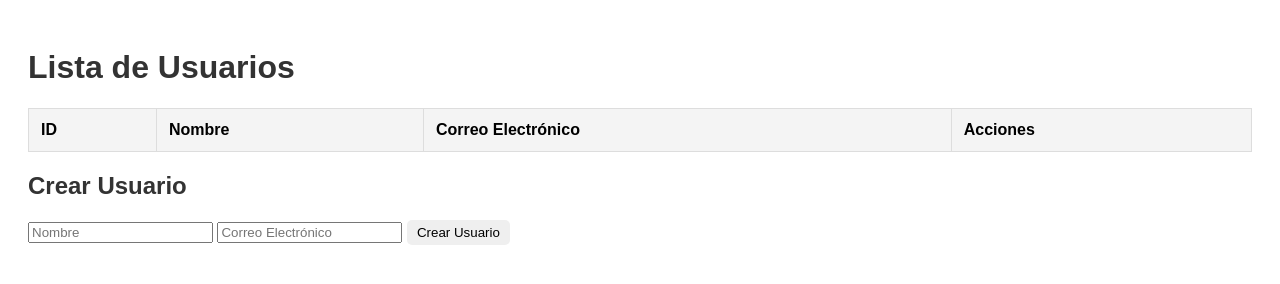
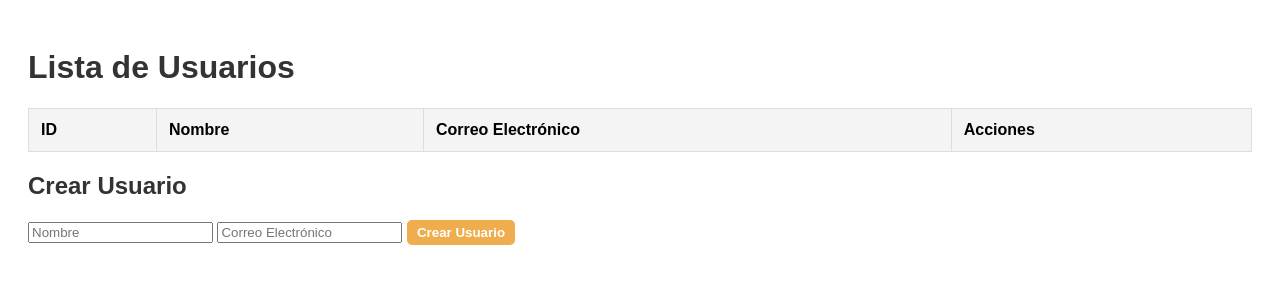
Before and after one commit to bravofrancisco/TutorialWeb, a website: page frontend/index.html in a window 1280 px wide. Drawn offline with Linux system fonts and the light colour scheme; some packages are replaced by stand-ins of ours; no server answers; a script that the page names is missing.

Commit message:
dia11 programacion

```diff
--- a/frontend/style.css
+++ b/frontend/style.css
@@ -32,6 +32,9 @@ tr:nth-child(even) {
 
 /* Estilo base para los botones */
 button {
+  background-color: #f0ad4e;
+  color: white;
+  font-weight: bold;
   padding: 5px 10px;
   cursor: pointer;
   border-radius: 5px;
```
